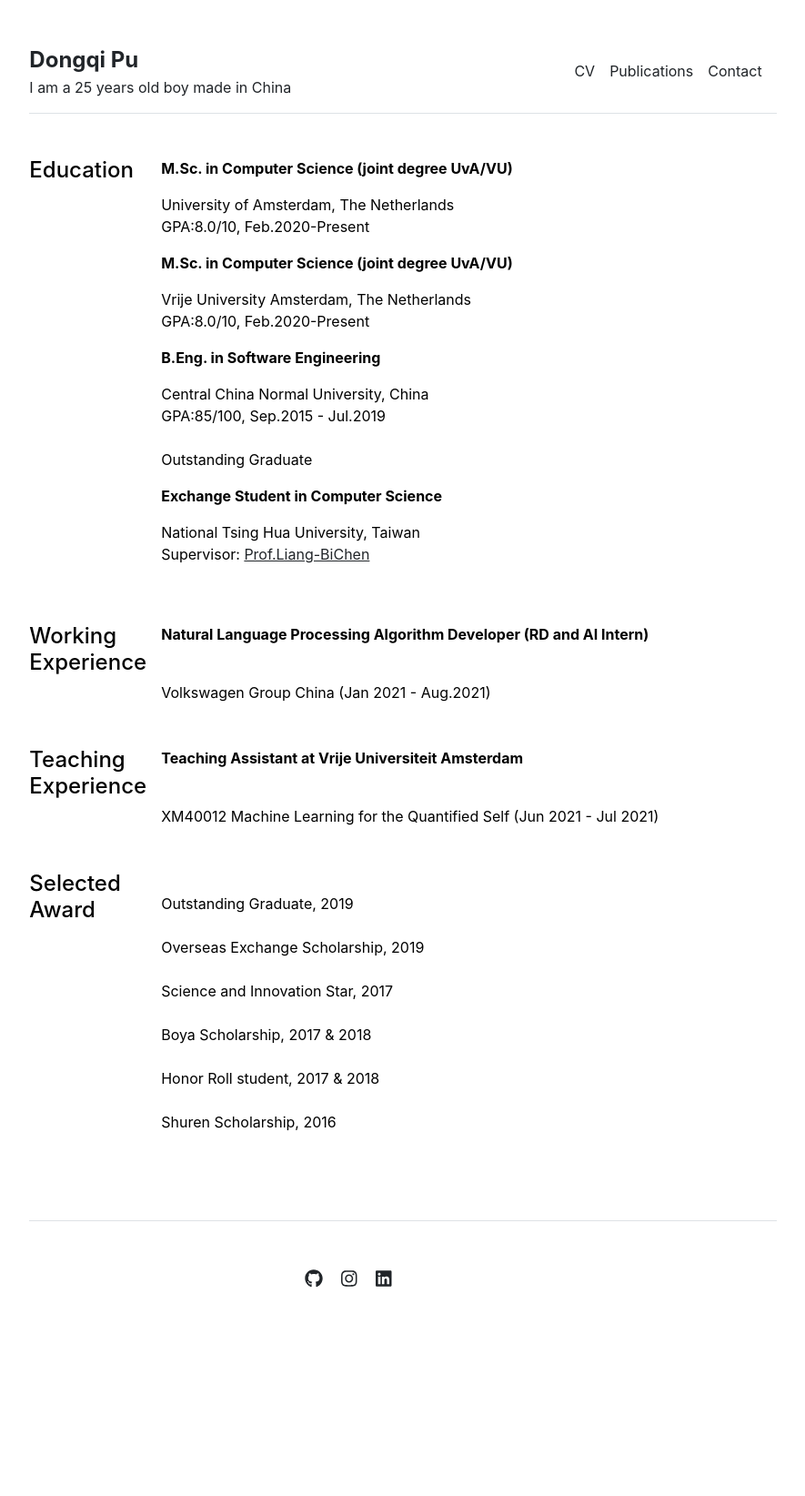
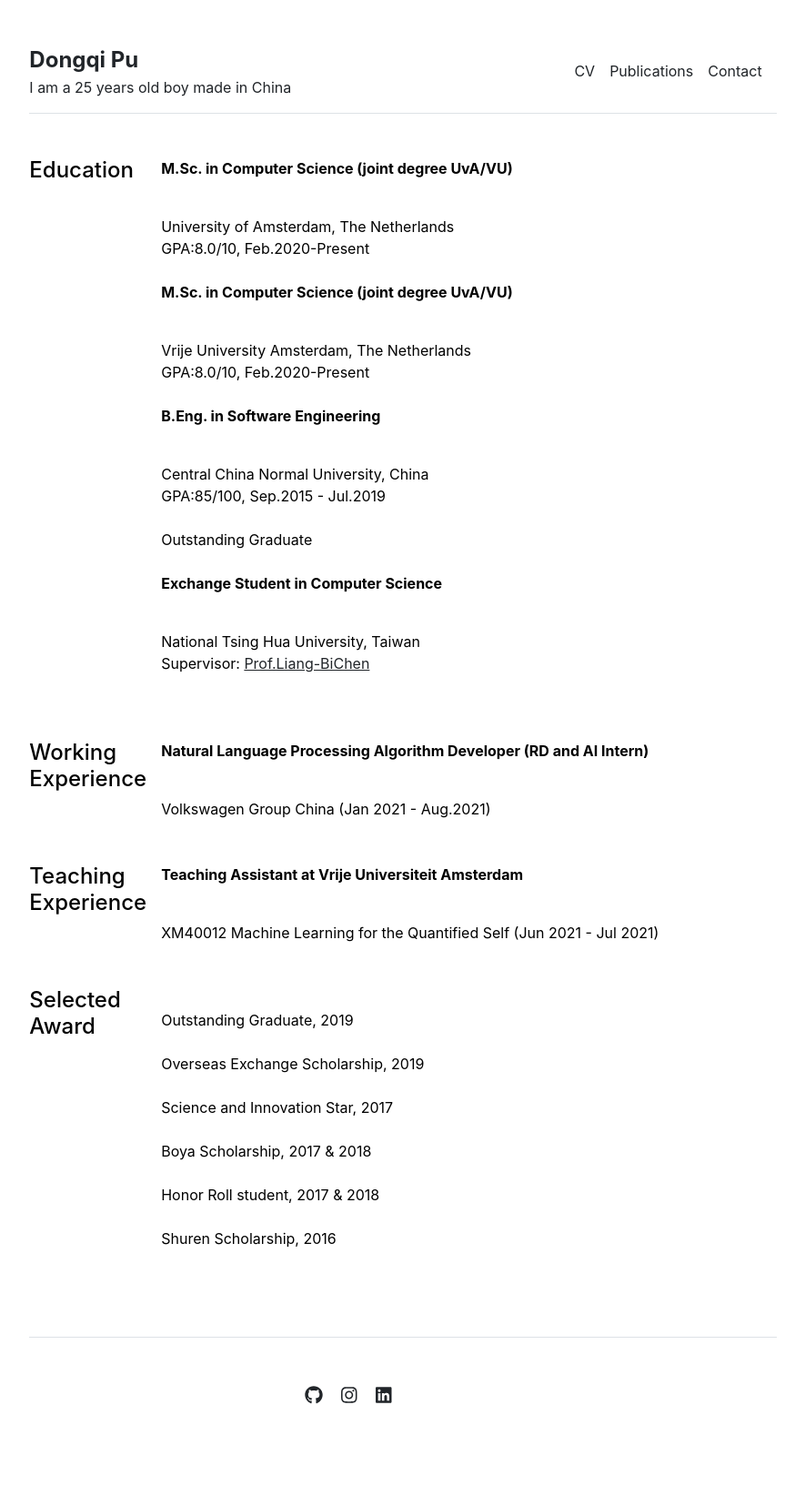
Before and after one commit to pudongqi/pudongqi.github.io, a Jekyll site: the page built from cv.md, in a window 1280 px wide. Shown: the whole page at 91% size, without its empty margins (197-1082 px from the left). Built offline with Jekyll 4.4.1, drawn with Linux system fonts in a browser that asks for light colours; before the commit the page ends 1516 px from its top, so only the background shows below that.

Commit message:
no message

```diff
--- a/_layouts/cv.html
+++ b/_layouts/cv.html
@@ -15,7 +15,7 @@ layout: default
       <div class="col-md-10">
         {% for section in site.data.cv.education %}
           <p class="fw-bold">{{ section.title }}</p>
-          <p>{{ section.description }}</p>
+          <br>{{ section.description }}</br>
         {% endfor %}
       </div>
     </div>
```
